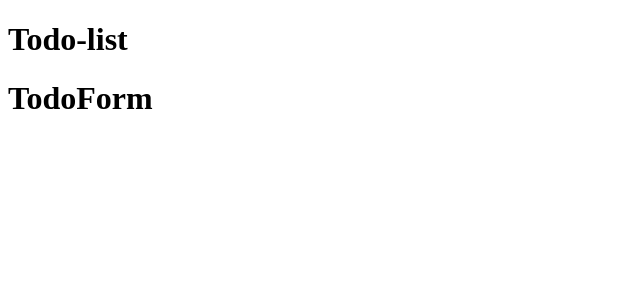
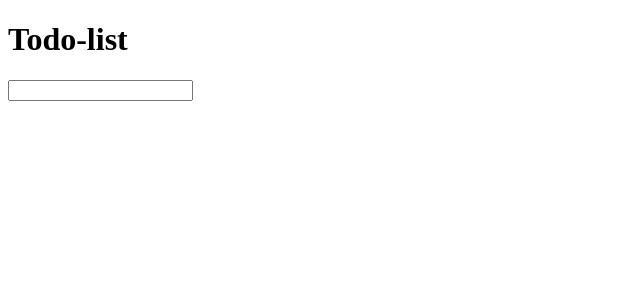
Before and after one commit to sarujans/todo-list-with-hooks, a React (Create React App) app: page / in a window 1280 px wide. Shown: the top 300 px of the page, without its empty margins (0-640 px from the left). Built offline with nearby package versions, Linux system fonts and the light colour scheme.

Commit message:
added input field

```diff
--- a/src/components/TodoForm.js
+++ b/src/components/TodoForm.js
@@ -1,11 +1,27 @@
-import React from "react";
+import React, { useState } from "react";
 
 import Todo from "./Todo.js";
 
-const TodoForm = function() {
+const TodoForm = function({ addTodo }) {
+  const [value, setValue] = useState("");
+
+  const handleSubmit = e => {
+    e.preventDefault();
+    if (!value) return;
+    addTodo(value);
+    setValue("");
+  };
+
   return (
     <>
-      <h1>TodoForm</h1>
+      <form onSubmit="{handleSubmit}">
+        <input
+          type="text"
+          className="input"
+          value={value}
+          onchange={e => setValue(e.target.value)}
+        />
+      </form>
     </>
   );
 };
```
